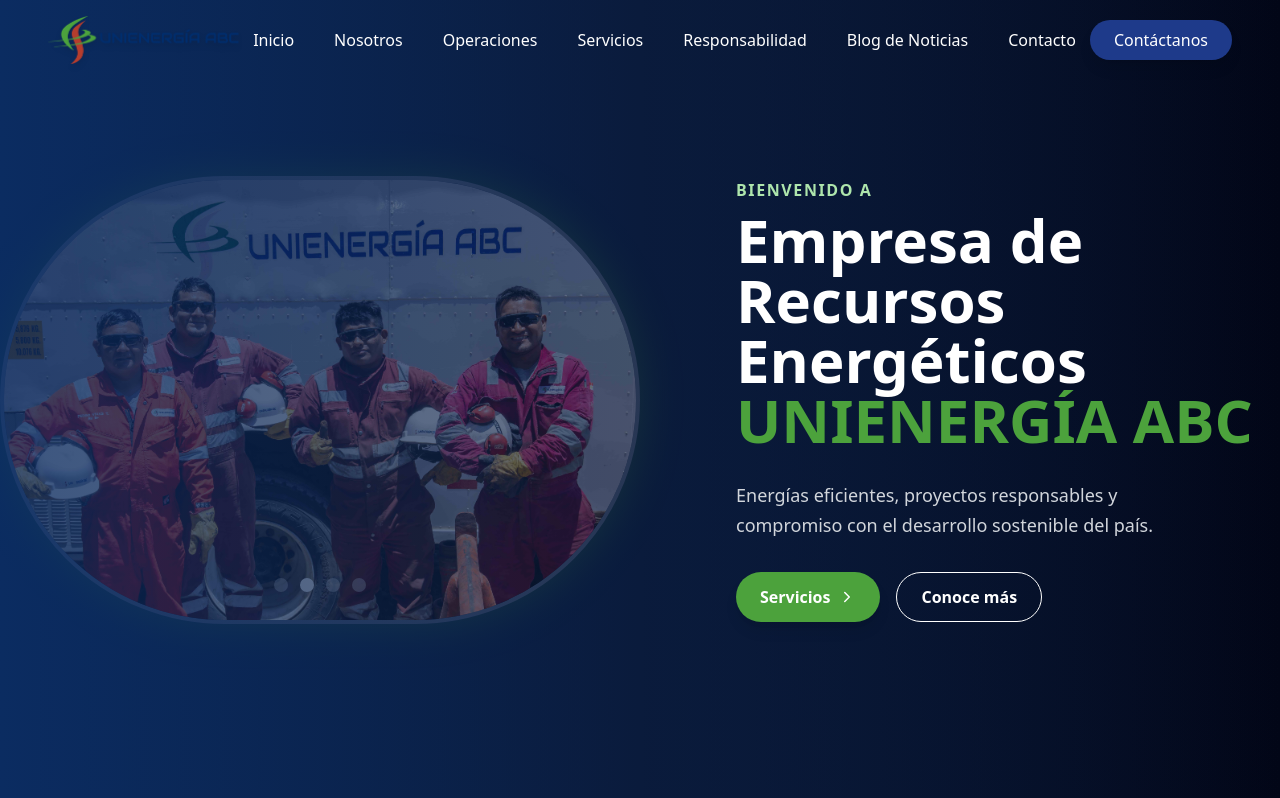
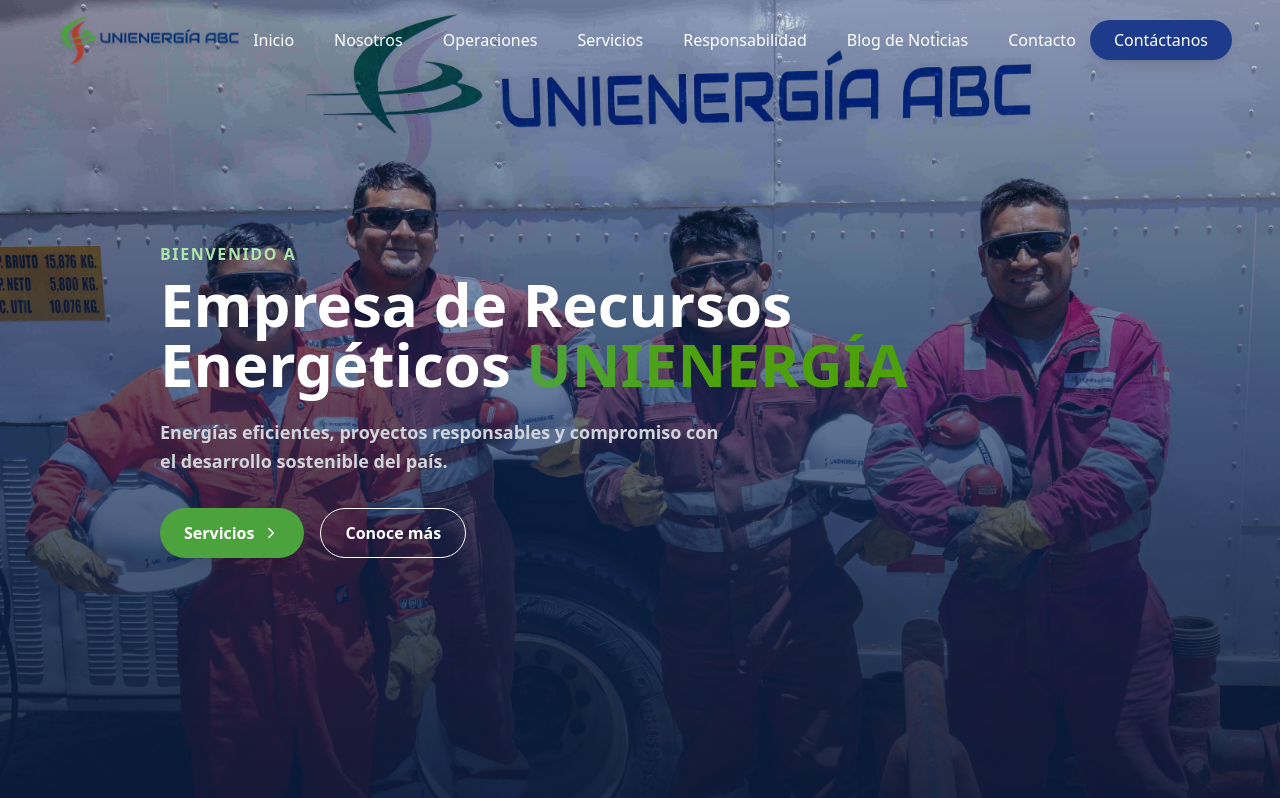
Before and after one commit to aaronfaza/webunienergia, a React (Vite) app: page / in a window 1280 px wide. Shown: the top 798 px of the page. Built offline with nearby package versions, Linux system fonts and the light colour scheme.

Commit message:
cambiosss

```diff
--- a/src/Components/Hero.jsx
+++ b/src/Components/Hero.jsx
@@ -12,28 +12,20 @@
   const [current, setCurrent] = useState(0);
 
   useEffect(() => {
-    const timer = setInterval(
-      () => setCurrent((prev) => (prev + 1) % images.length),
-      5000
-    );
+    const timer = setInterval(() => setCurrent((prev) => (prev + 1) % images.length), 5000);
     return () => clearInterval(timer);
   }, [images.length]);
 
   return (
     <section
       id="inicio"
-      className="relative flex flex-col md:flex-row items-center justify-between min-h-screen
-                 bg-gradient-to-r from-[#0B2C61] via-[#0A1B3C] to-[#020617]
-                 text-white overflow-hidden"
+      className="relative w-full h-screen flex items-center justify-center overflow-hidden text-white"
       aria-label="Sección principal de Unienergía"
     >
-      {/* CARRUSEL DE IMÁGENES */}
-      <div className="relative w-full md:w-1/2 flex justify-center items-center py-20 md:py-0">
-        <div
-          className="relative w-[20rem] h-[20rem] sm:w-[45rem] sm:h-[28rem]
-                     rounded-full overflow-hidden shadow-[0_0_40px_rgba(76,162,60,0.4)]
-                     border-4 border-white/30 transition-all duration-700"
-        >
+      {/* Fondo degradado corporativo azul oscuro */}
+      <div className="absolute inset-0 bg-gradient-to-r from-[#0A1B3C] via-[#0B2C61] to-[#020617] z-7"></div>
+
+      {/* Imágenes full screen con transición */}
       {images.map((img, i) => (
         <img
           key={i}
@@ -41,43 +33,34 @@
           alt={img.alt}
           loading="lazy"
           className={`absolute inset-0 w-full h-full object-cover transition-opacity duration-1000 ease-in-out ${
-                i === current ? "opacity-100" : "opacity-0"
+            i === current ? "opacity-90" : "opacity-0"
           }`}
         />
       ))}
-        </div>
 
-        {/* Indicadores */}
-        <div className="absolute bottom-8 flex gap-3">
-          {images.map((_, i) => (
-            <button
-              key={i}
-              onClick={() => setCurrent(i)}
-              aria-label={`Mostrar imagen ${i + 1}`}
-              className={`w-3.5 h-3.5 rounded-full cursor-pointer transition-all duration-300 ${
-                i === current ? "bg-white" : "bg-white/40 hover:bg-white/70"
-              }`}
-            />
-          ))}
-        </div>
-      </div>
+      {/* Overlay difuminado para resaltar el texto */}
+      <div className="absolute inset-0 bg-gradient-to-t from-[#0A1B3C]/90 via-[#0B2C61]/60 to-transparent z-10"></div>
 
-      {/* TEXTO PRINCIPAL */}
-      <div className="w-full md:w-1/2 px-8 md:px-16 lg:px-24 text-center md:text-left z-10">
+      {/* Contenido principal */}
+      <div className="relative z-20 text-left px-6 md:px-16 lg:px-24 max-w-6xl mx-auto">
         <h1 className="text-4xl sm:text-5xl md:text-6xl font-extrabold mb-6 leading-tight">
           <span className="block text-[#AEE5AC] text-sm md:text-base uppercase tracking-widest mb-2">
             Bienvenido a
           </span>
           Empresa de Recursos Energéticos{" "}
-          <span className="text-[#4CA23C] typing-text">UNIENERGÍA ABC</span>
+          <span
+            className="inline-block align-baseline bg-gradient-to-r from-[#4CA43C] via-[#4CA10C] to-[#4CA00C] bg-clip-text text-transparent"
+          >
+            UNIENERGÍA
+          </span>
+
         </h1>
 
-        <p className="text-gray-300 text-lg mb-8 max-w-md mx-auto md:mx-0 leading-relaxed">
-          Energías eficientes, proyectos responsables y compromiso con el
-          desarrollo sostenible del país.
+        <p className="text-gray-300 text-lg mb-8 max-w-xl leading-relaxed font-bold">
+          Energías eficientes, proyectos responsables y compromiso con el desarrollo sostenible del país.
         </p>
 
-        <div className="flex flex-col sm:flex-row gap-4 justify-center md:justify-start">
+        <div className="flex flex-col sm:flex-row gap-4 justify-start">
           <a
             href="#servicios"
             className="px-6 py-3 bg-[#4CA23C] text-white font-semibold
@@ -96,17 +79,15 @@
         </div>
       </div>
 
-      {/* DEGRADADO DECORATIVO */}
-      <div className="absolute inset-0 bg-gradient-to-r from-[#0B2C61]/80 via-[#0A1B3C]/60 to-transparent z-0"></div>
-
-      {/* Animación texto */}
+      {/* Animación typing corregida */}
       <style>{`
         .typing-text {
           display: inline-block;
           overflow: hidden;
-          border-right: 3px solid #4CA23C;
+          border-right: 3px solid #7B1E3C;
           white-space: nowrap;
-          animation: typing 4s steps(35, end), blink 0.75s step-end infinite;
+          vertical-align: bottom;
+          animation: typing 3.5s steps(35, end), blink 0.75s step-end infinite;
         }
 
         @keyframes typing {
--- a/src/Components/ServiciosPetroleros.jsx
+++ b/src/Components/ServiciosPetroleros.jsx
@@ -4,39 +4,39 @@
 
 const servicios = [
   {
-    titulo: "Exploración",
+    titulo: "Well Testing",
     descripcion:
-      "Realizamos estudios de exploración de hidrocarburos con tecnología avanzada y métodos sísmicos para identificar yacimientos con precisión y responsabilidad ambiental.",
+      "Consiste en la adquisición y análisis de información de presión y producción del pozo (aperturas y cierres) a condiciones controladas según los objetivos planteados",
     imagen: "/Unienergia-72.jpg",
-    alt: "Exploración de hidrocarburos con tecnología sísmica",
+    alt: "WELL TESTING",
   },
   {
-    titulo: "Perforación",
+    titulo: "SLICKLINE",
     descripcion:
-      "Ofrecemos servicios completos de perforación onshore y offshore, utilizando equipos de última generación y altos estándares de seguridad industrial.",
+      "Servicio que consiste en instalar y recuperar herramientas y/o dispositivos en los pozos por medio de un cable de acero diseñado para soportar esfuerzos de tensión y torsión.",
     imagen: "/Unienergia-71.jpg",
-    alt: "Plataforma de perforación petrolera moderna",
+    alt: "SLICKLINE",
   },
   {
-    titulo: "Producción",
+    titulo: "SERVICIOS DE PIPE RECOVERY",
     descripcion:
       "Optimizamos la producción de crudo y gas mediante técnicas innovadoras y monitoreo en tiempo real para maximizar la eficiencia y reducir el impacto ambiental.",
     imagen: "/servicio-produccion.jpg",
-    alt: "Producción de hidrocarburos con sistemas automatizados",
+    alt: "SERVICIOS DE PIPE RECOVERY",
   },
   {
-    titulo: "Transporte",
+    titulo: "MEDICIONES FISICAS",
     descripcion:
-      "Desarrollamos infraestructura logística para el transporte eficiente y seguro de hidrocarburos, garantizando calidad y cumplimiento normativo.",
+      "Metodología utilizada para optimizar el funcionamiento del sistema de extracción de un pozo.",
     imagen: "/servicio-transporte.jpg",
-    alt: "Transporte de hidrocarburos mediante ductos y camiones cisterna",
+    alt: "MEDICIONES FISICAS",
   },
   {
-    titulo: "Mantenimiento",
+    titulo: "PERFILAJE Y PUNZONAMIENTO",
     descripcion:
-      "Brindamos mantenimiento preventivo y correctivo en instalaciones petroleras para garantizar la continuidad operacional y la seguridad del personal.",
+      "UNIPETRO ABC cuenta con una moderna unidad de Registro y Punzonamiento, montado sobre el chasis de un camión FREIGHTLINER modelo FL‐112.",
     imagen: "/servicio-mantenimiento.jpg",
-    alt: "Técnico realizando mantenimiento en planta petrolera",
+    alt: "PERFILAJE Y PUNZONAMIENTO",
   },
 ];
 
@@ -45,6 +45,7 @@
   { logo: "/petrotal.png", nombre: "Petrotal" },
   { logo: "/petroperu.png", nombre: "Petroperú" },
   { logo: "/gtg.png", nombre: "GTG Energy" },
+  { logo: "/OLIMPIC.jpg", nombre: "Olimpic" },
 ];
 
 const ServiciosPetroleros = memo(() => {
@@ -64,9 +65,9 @@
       {/* Título principal */}
       <h2
         id="servicios-heading"
-        className="text-4xl md:text-5xl font-extrabold text-center mb-6"
+        className="text-4xl md:text-5xl font-extrabold text-center mb-14 text-gray-200"
       >
-        Servicios Petroleros
+        SERVICIOS PETROLEROS
       </h2>
 
       {/* Descripción general */}
```
Also changed, not shown: public/OLIMPIC.jpg (added). Lines whose indentation alone changed are shown as unchanged.
